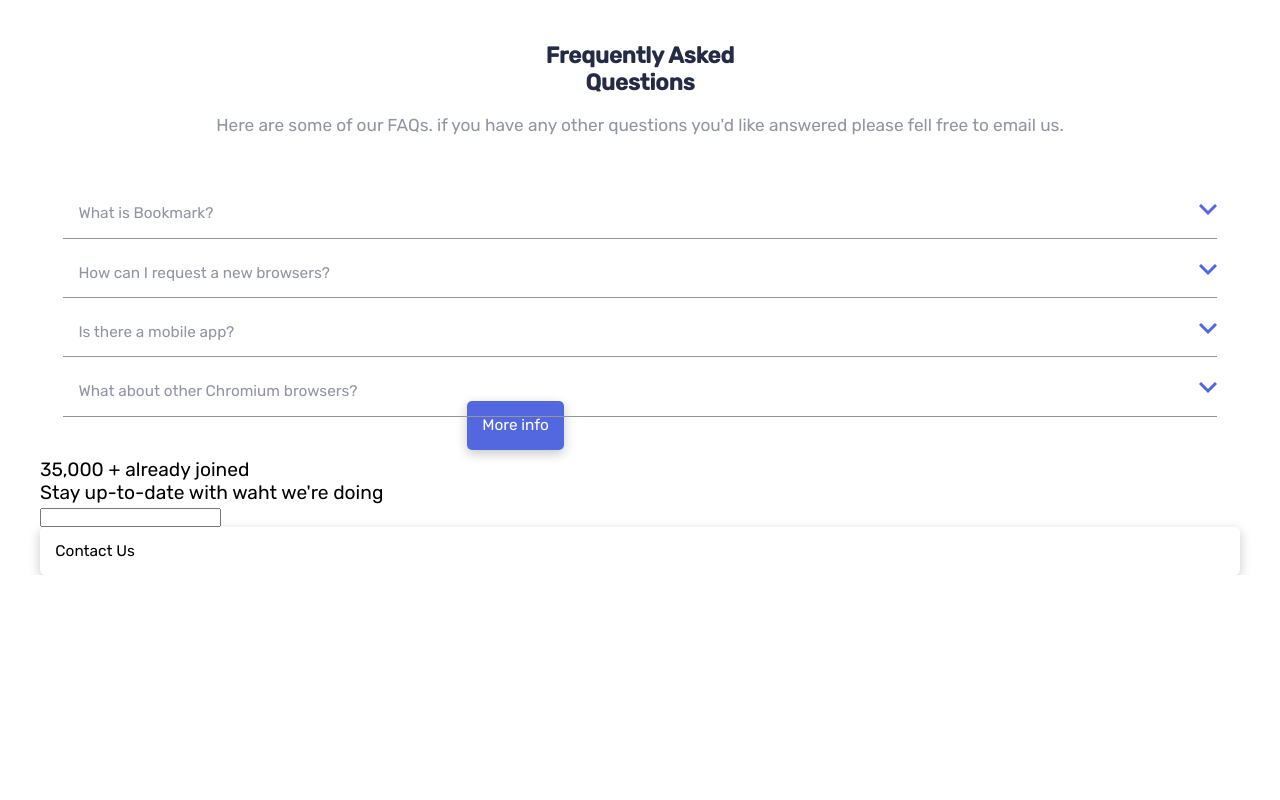
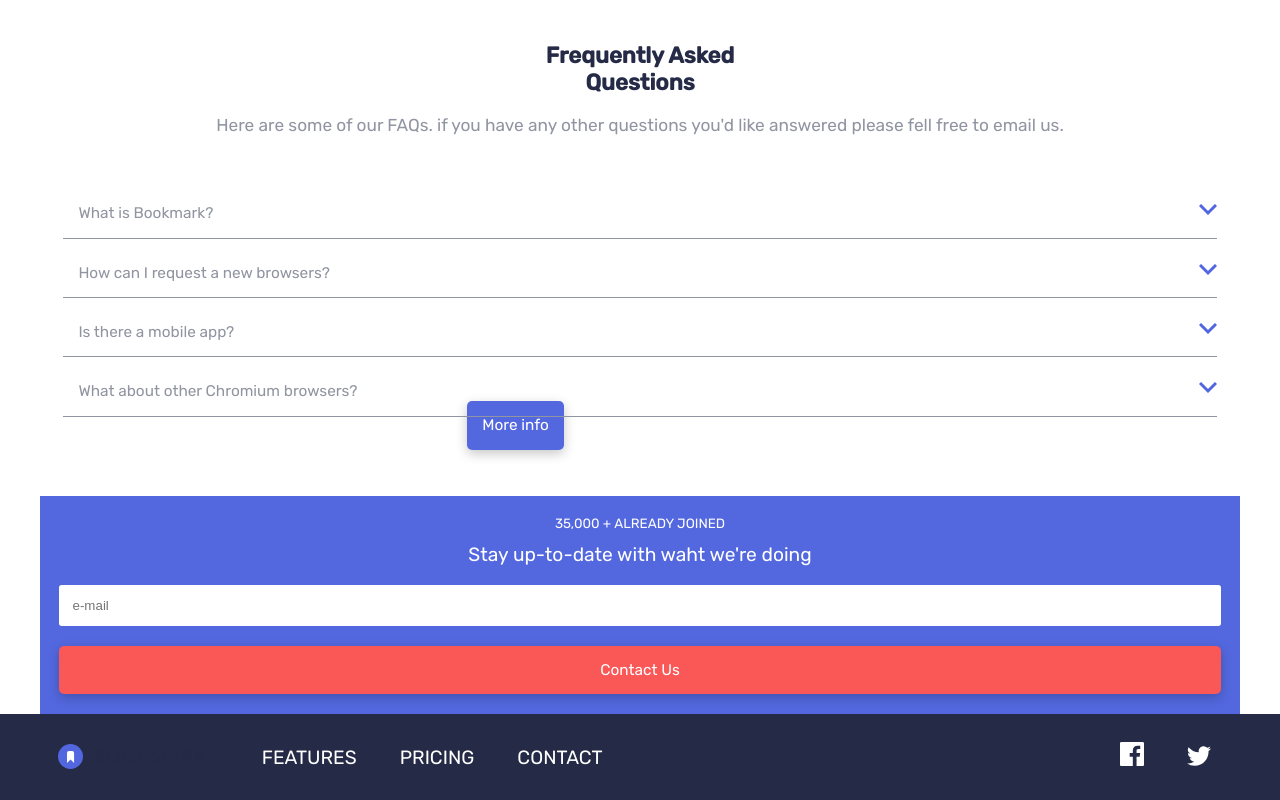
Before and after one commit to AlecANL/Bookmark-landing-page, a website: page index.html in a window 1280 px wide. Shown: the part 2414-3214 px from the top of the page. Before the commit the page ends 2989 px from the top, so only its background shows below. Drawn offline with Linux system fonts and the light colour scheme.

Commit message:
finished footer

```diff
--- /dev/null
+++ b/assets/scss/_contact.scss
@@ -0,0 +1,28 @@
+.contact-content {
+  background: $sofBlue;
+  text-align: center;
+  padding: 1em;
+  margin-top: 2rem;
+}
+.contact-mail {
+  padding: 1em;
+  width: 100%;
+  border: none;
+  border-radius: 0.2em;
+  margin-top: 1rem;
+}
+.btn-red {
+  background: $softRed;
+  color: #fff;
+  margin-top: 1rem;
+}
+.contact-data {
+  color: #fff;
+}
+.contact-title {
+  font-size: 0.7rem;
+  text-transform: uppercase;
+}
+.contact-sub-title {
+  margin-top: 0.6rem;
+}
--- /dev/null
+++ b/assets/scss/_footer.scss
@@ -0,0 +1,76 @@
+.main-footer {
+  background: $veryBarkBlue;
+  color: #fff;
+  display: flex;
+  flex-direction: column;
+  justify-content: center;
+  @include from(m) {
+    flex-direction: row;
+    justify-content: space-between;
+  }
+}
+.l-flex {
+  @include from(m) {
+    display: flex;
+    flex-direction: row;
+    width: 100%;
+    justify-content: space-between;
+  }
+}
+.logo-footer {
+  margin-bottom: 1rem;
+  @include from(m) {
+    margin: 0;
+  }
+}
+.foo-menu {
+  padding: 1em;
+  text-align: center;
+  @include from(m) {
+    display: flex;
+    width: 50%;
+    padding: 0;
+    justify-content: space-around;
+    align-items: center;
+    //flex-direction: row;
+  }
+  &__item {
+    color: #fff;
+    list-style: none;
+    padding: 0.5em;
+    margin-top: 0.6rem;
+    cursor: pointer;
+    text-transform: uppercase;
+    &:hover {
+      border: 1px solid $softRed;
+      border-radius: 0.2rem;
+    }
+    @include from(m) {
+      //display: flex;
+      //flex-direction: row;
+      display: inline-block;
+      margin-top: 0;
+      padding: 0.5rem;
+    }
+  }
+  &__link {
+    color: #fff;
+    @include from(m) {
+      padding: 0.5rem;
+    }
+  }
+}
+.footer-icons {
+  text-align: center;
+  padding: 0.5rem;
+  //background: yellow;
+  @include from(m) {
+    display: inline-block;
+  }
+}
+.icon-fb {
+  padding: 1rem;
+}
+.icon-tw {
+  padding: 1rem;
+}
--- a/assets/scss/main.scss
+++ b/assets/scss/main.scss
@@ -9,3 +9,5 @@
 @import './card';
 @import './questions-section';
 @import './collapse';
+@import './contact';
+@import './footer';
--- a/index.html
+++ b/index.html
@@ -237,11 +237,35 @@
           <p class="contact-sub-title">Stay up-to-date with waht we're doing</p>
         </div>
         <div class="form-data">
-          <input type="email" class="contact-mail" />
+          <input type="email" class="contact-mail" placeholder="e-mail" />
           <div class="btn btn-red btn-contact">Contact Us</div>
         </div>
       </div>
     </section>
+    <footer class="main-footer">
+      <div class="l-container l-flex">
+        <nav class="foo-menu">
+          <img src="/assets/images/logo-bookmark.svg" alt="logo in footer" class="logo-footer" />
+          <ul class="foo-menu__list">
+            <li class="foo-menu__item"><a href="#" class="foo-menu__link">features</a></li>
+            <li class="foo-menu__item"><a href="#" class="foo-menu__link">pricing</a></li>
+            <li class="foo-menu__item"><a href="#" class="foo-menu__link">contact</a></li>
+          </ul>
+        </nav>
+        <div class="footer-icons">
+          <img
+            src="/assets/images/icon-facebook.svg"
+            alt="icon social network facebook"
+            class="icon-fb"
+          />
+          <img
+            src="/assets/images/icon-twitter.svg"
+            alt="icon social network twitter"
+            class="icon-tw"
+          />
+        </div>
+      </div>
+    </footer>
     <script src="/assets/js/index.js"></script>
   </body>
 </html>
```
Also changed, not shown: assets/styles/main.css.
